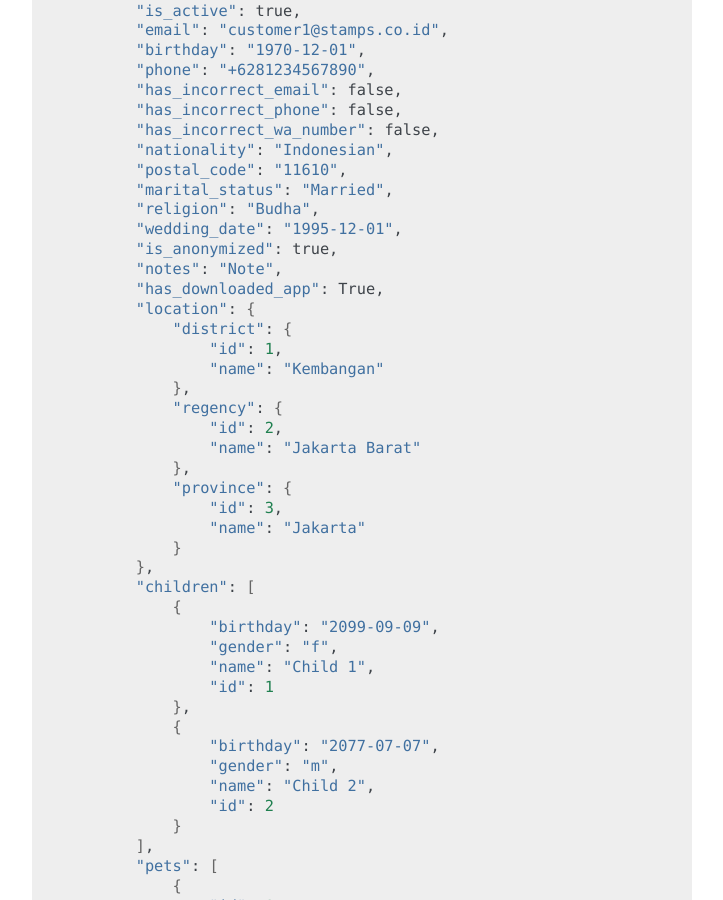
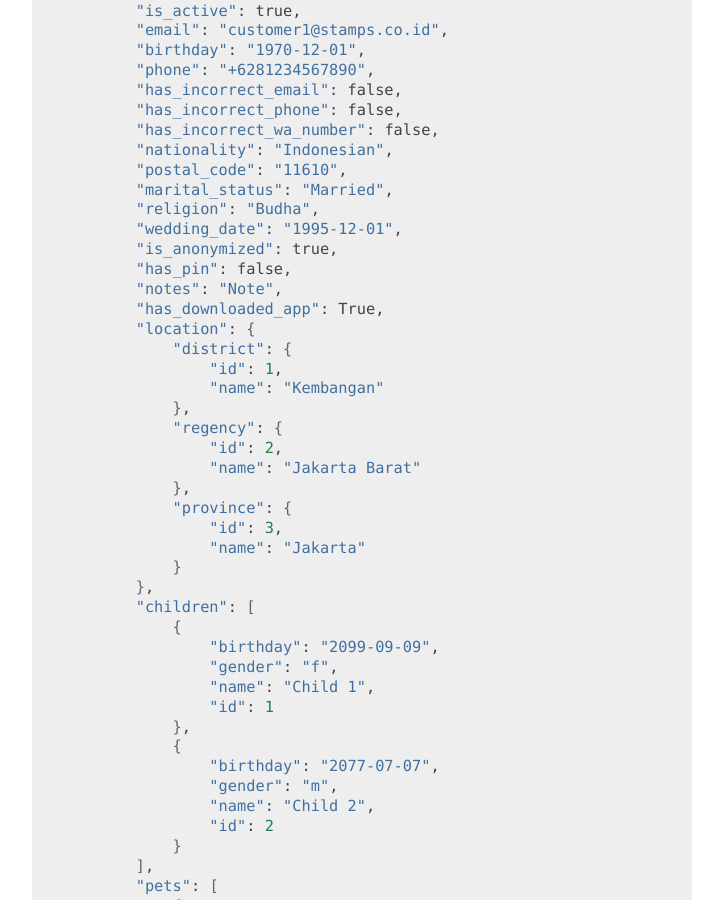
Before and after one commit to ui/stamps-api-docs, a Sphinx documentation site: the page built from source/customer_api.rst, in a window 1280 px wide and 900 px high, scrolled down 11406 px. Shown: the whole window, without its empty margins (388-1111 px from the left). Built offline with Sphinx 7.4.7, drawn with Linux system fonts in a browser that asks for light colours.

Commit message:
Update full profile API return has_pin (#89)

```diff
--- a/source/customer_api.rst
+++ b/source/customer_api.rst
@@ -593,6 +593,7 @@ A successful API call:
             "religion": "Budha",
             "wedding_date": "1995-12-01",
             "is_anonymized": true,
+            "has_pin": false,
             "notes": "Note",
             "has_downloaded_app": True,
             "location": {
```
